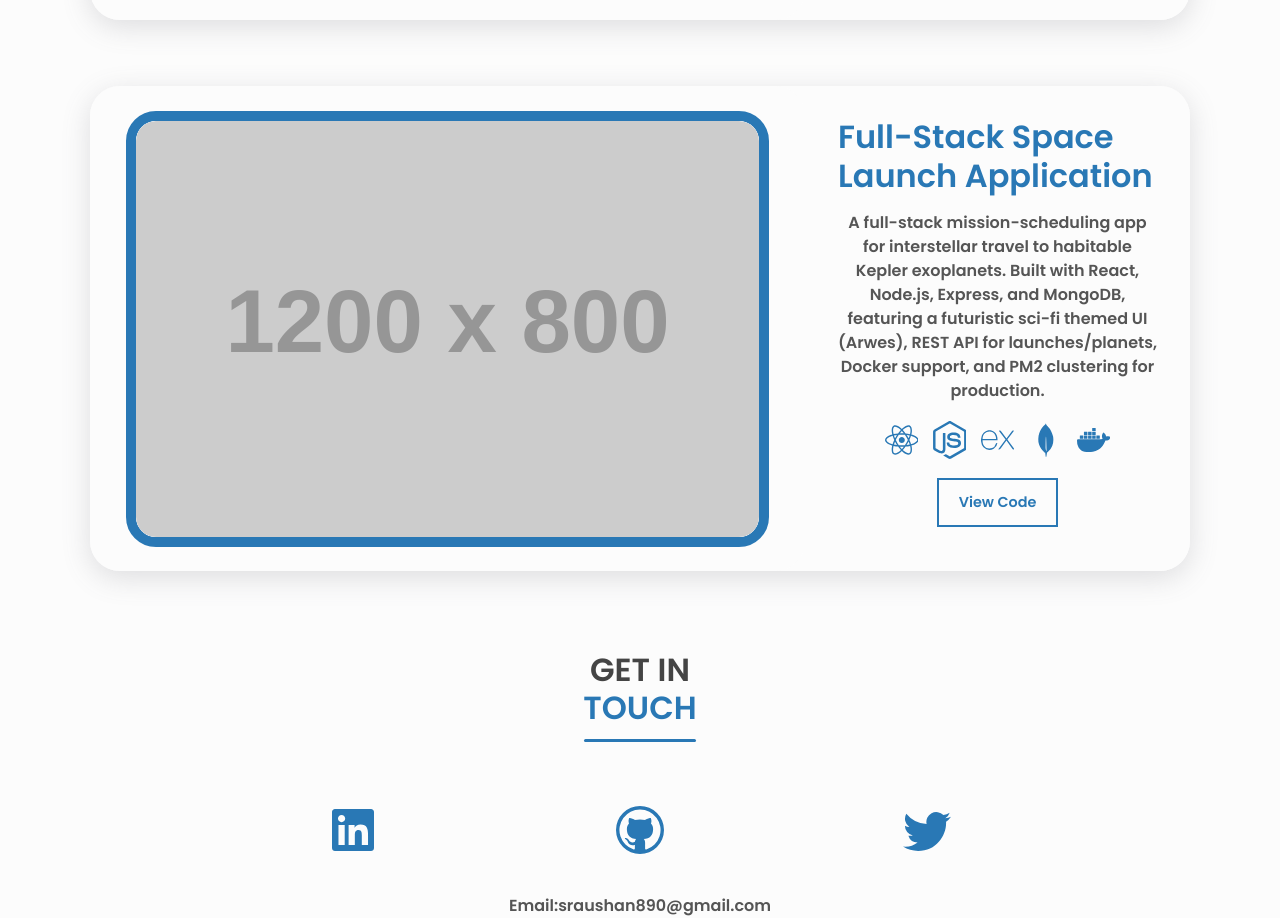
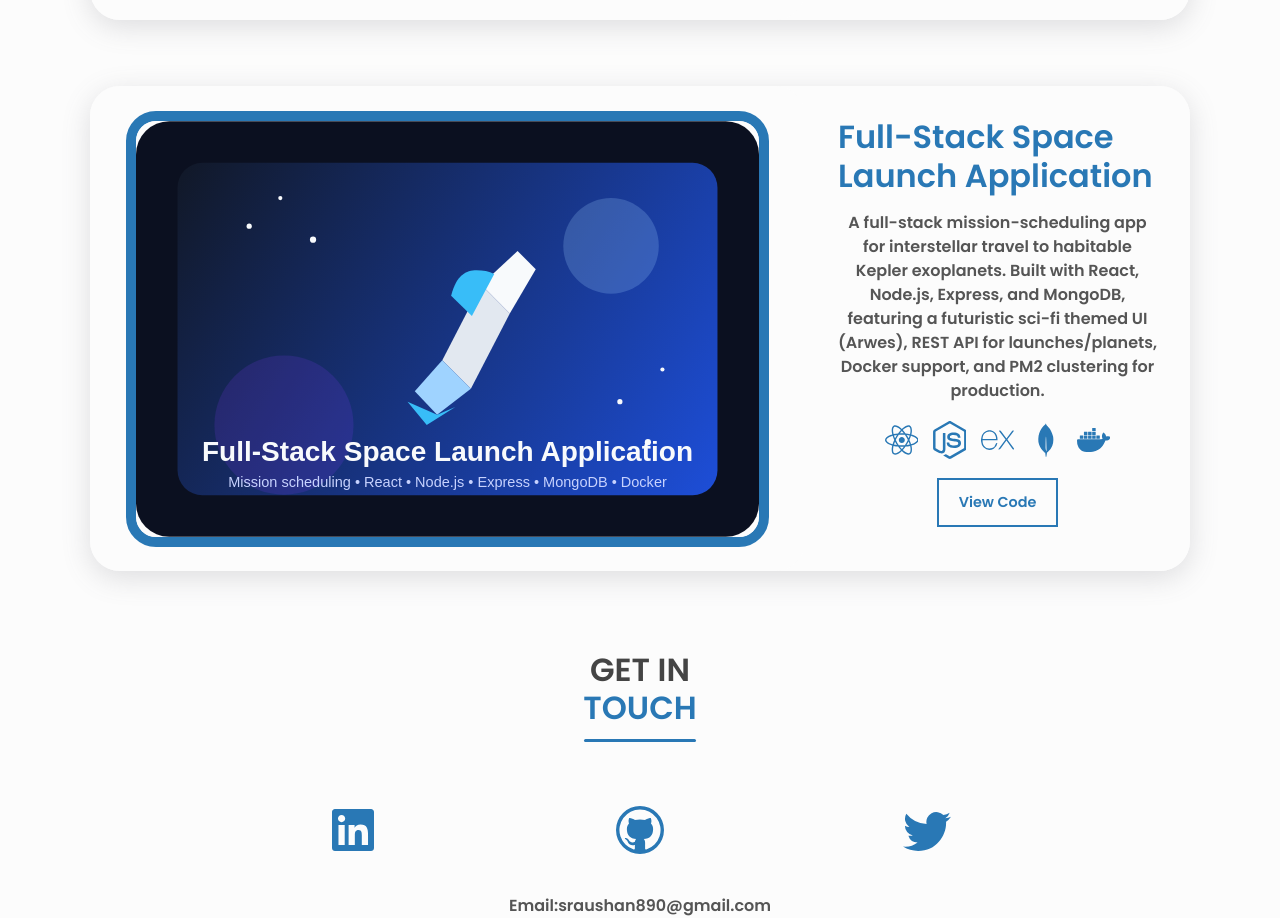
Before and after one commit to raushanapp/raushan_kumar_portfolio, a React (Create React App) app: page / in a window 1280 px wide. Shown: the part 4267-5185 px from the top of the page. Built offline with nearby package versions, Linux system fonts and the light colour scheme.

Commit message:
Use local asset for space project card
Co-authored-by: raushanapp <60419872+raushanapp@users.noreply.github.com>

```diff
--- a/src/Components/Projects/Projects.jsx
+++ b/src/Components/Projects/Projects.jsx
@@ -4,6 +4,7 @@ import { FaReact, FaJava, FaNodeJs } from "react-icons/fa";
 import { GrMysql } from "react-icons/gr";
 const TokenWellImg = require("../../Assets/images/tokenwell.png");
 const PadelUnderGround = require("../../Assets/images/padel.png");
+const FullStackSpaceLaunchImg = require("../../Assets/images/full-stack-space-launch.svg");
 import {
   SiChakraui,
   SiRedux,
@@ -193,7 +194,7 @@ export const Projects = () => {
             <div className="project_videocontainer">
               <div data-aos="fade-right">
                 <img
-                  src="https://placehold.co/1200x800/0b1020/9fd3ff?text=Space+Launch+Application"
+                  src={FullStackSpaceLaunchImg}
                   alt="Full-Stack Space Launch Application"
                 />
               </div>
```
Also changed, not shown: src/Assets/images/full-stack-space-launch.svg (added).
